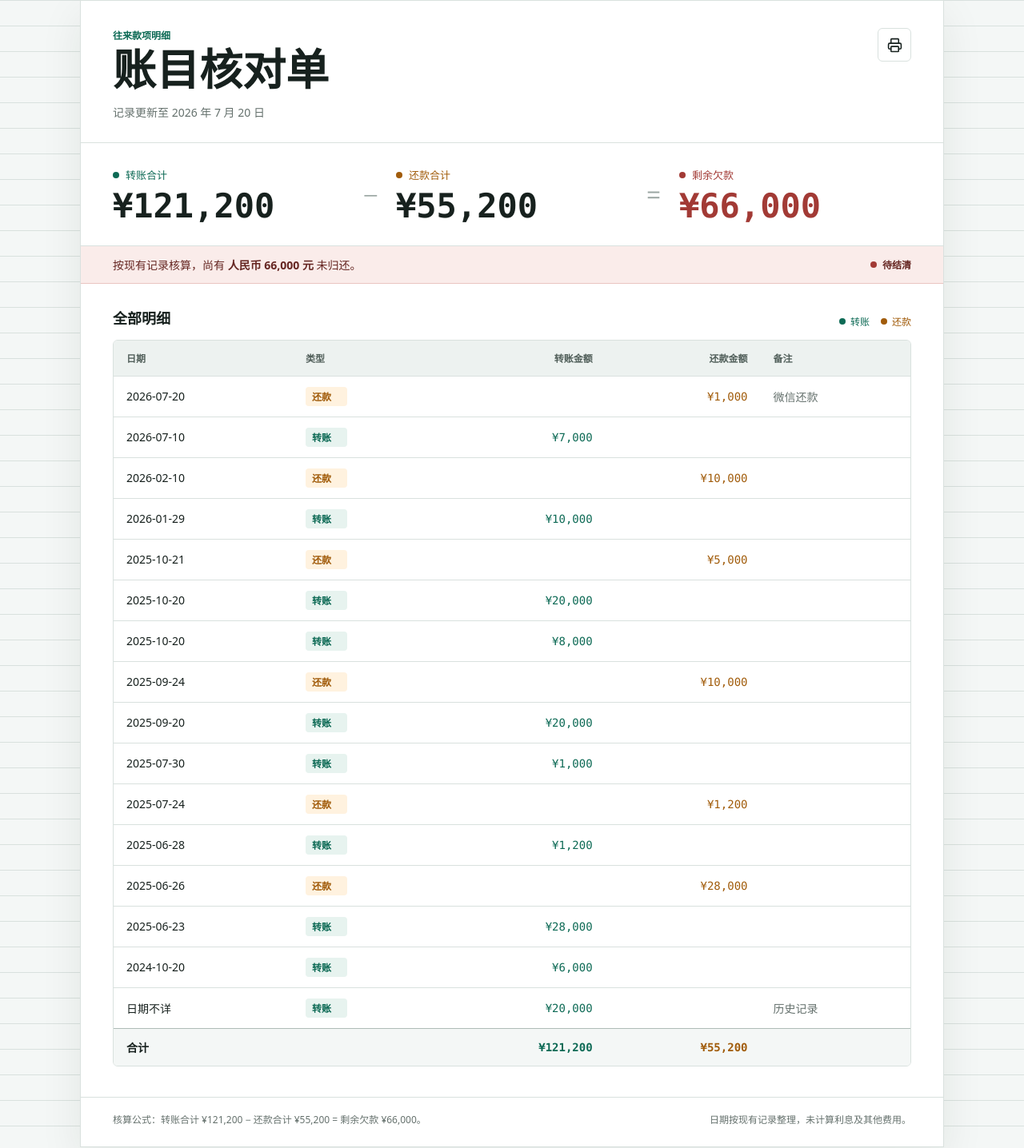
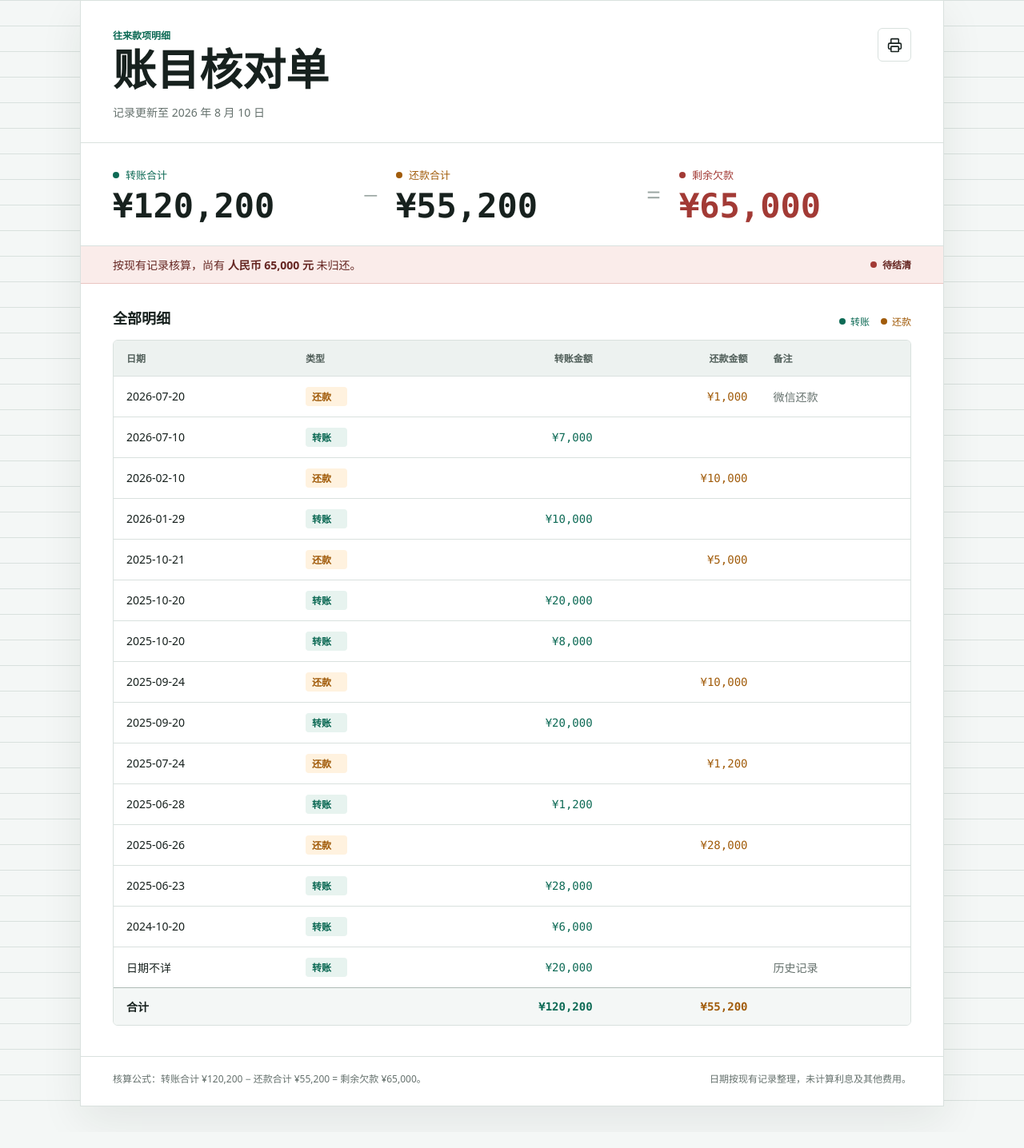
Before and after one commit to app9211q-dotcom/ledger-check-7f4c2d, a plain HTML site: page index.html in a window 1280 px wide. Shown: the part 32-1468 px from the top of the page at 80% size. Drawn offline with nearby package versions, Linux system fonts and the light colour scheme.

Commit message:
删除2025-07-30现金1000元记录

```diff
--- a/index.html
+++ b/index.html
@@ -355,7 +355,7 @@
       <div>
         <p class="eyebrow">往来款项明细</p>
         <h1>账目核对单</h1>
-        <p class="as-of">记录更新至 2026 年 7 月 20 日</p>
+        <p class="as-of">记录更新至 2026 年 8 月 10 日</p>
       </div>
       <button class="print-button" type="button" title="打印或保存为 PDF" aria-label="打印或保存为 PDF" onclick="window.print()">
         <i data-lucide="printer" aria-hidden="true"></i>
@@ -365,7 +365,7 @@
     <section class="balance-sheet" aria-label="金额汇总">
       <div class="metric transfer">
         <span class="metric-label"><span class="swatch"></span>转账合计</span>
-        <strong class="metric-value">¥121,200</strong>
+        <strong class="metric-value">¥120,200</strong>
       </div>
       <div class="operator" aria-hidden="true">−</div>
       <div class="metric repaid">
@@ -375,12 +375,12 @@
       <div class="operator equals" aria-hidden="true">=</div>
       <div class="metric outstanding">
         <span class="metric-label"><span class="swatch"></span>剩余欠款</span>
-        <strong class="metric-value">¥66,000</strong>
+        <strong class="metric-value">¥65,000</strong>
       </div>
     </section>
 
     <div class="status-band">
-      <span>按现有记录核算，尚有 <strong>人民币 66,000 元</strong> 未归还。</span>
+      <span>按现有记录核算，尚有 <strong>人民币 65,000 元</strong> 未归还。</span>
       <span class="status-pill">待结清</span>
     </div>
 
@@ -414,7 +414,6 @@
             <tr><td>2025-10-20</td><td><span class="type transfer">转账</span></td><td class="amount transfer">¥8,000</td><td class="amount payment"></td><td class="note"></td></tr>
             <tr><td>2025-09-24</td><td><span class="type payment">还款</span></td><td class="amount transfer"></td><td class="amount payment">¥10,000</td><td class="note"></td></tr>
             <tr><td>2025-09-20</td><td><span class="type transfer">转账</span></td><td class="amount transfer">¥20,000</td><td class="amount payment"></td><td class="note"></td></tr>
-            <tr><td>2025-07-30</td><td><span class="type transfer">转账</span></td><td class="amount transfer">¥1,000</td><td class="amount payment"></td><td class="note"></td></tr>
             <tr><td>2025-07-24</td><td><span class="type payment">还款</span></td><td class="amount transfer"></td><td class="amount payment">¥1,200</td><td class="note"></td></tr>
             <tr><td>2025-06-28</td><td><span class="type transfer">转账</span></td><td class="amount transfer">¥1,200</td><td class="amount payment"></td><td class="note"></td></tr>
             <tr><td>2025-06-26</td><td><span class="type payment">还款</span></td><td class="amount transfer"></td><td class="amount payment">¥28,000</td><td class="note"></td></tr>
@@ -423,14 +422,14 @@
             <tr><td>日期不详</td><td><span class="type transfer">转账</span></td><td class="amount transfer">¥20,000</td><td class="amount payment"></td><td class="note">历史记录</td></tr>
           </tbody>
           <tfoot>
-            <tr><td colspan="2">合计</td><td class="amount transfer">¥121,200</td><td class="amount payment">¥55,200</td><td></td></tr>
+            <tr><td colspan="2">合计</td><td class="amount transfer">¥120,200</td><td class="amount payment">¥55,200</td><td></td></tr>
           </tfoot>
         </table>
       </div>
     </section>
 
     <footer class="footnote">
-      <p>核算公式：转账合计 ¥121,200 − 还款合计 ¥55,200 = 剩余欠款 ¥66,000。</p>
+      <p>核算公式：转账合计 ¥120,200 − 还款合计 ¥55,200 = 剩余欠款 ¥65,000。</p>
       <p>日期按现有记录整理，未计算利息及其他费用。</p>
     </footer>
   </main>
```
